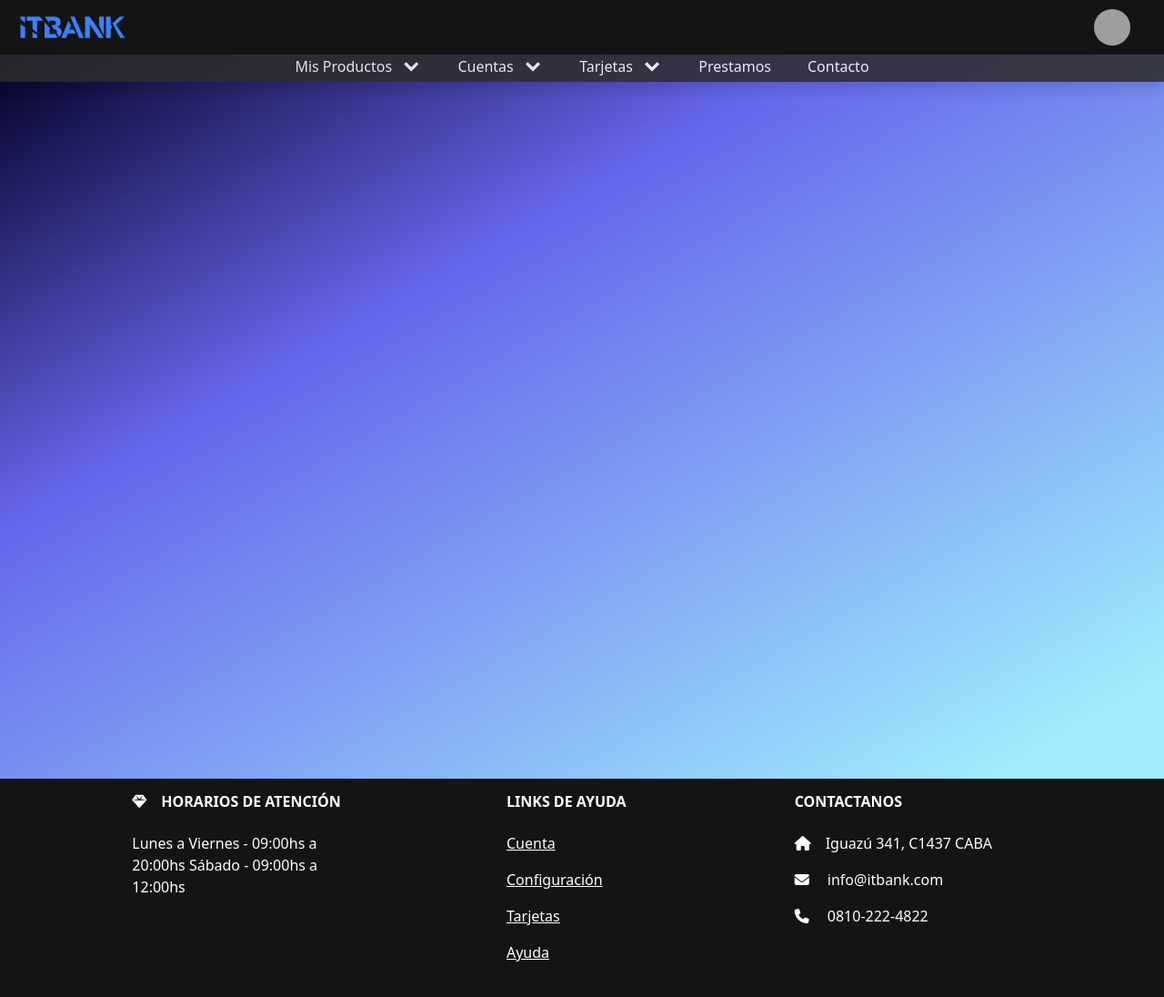
After one commit to GRUPO3-ITBANK/Sprint7, a Django app: page /prestamos/ in a window 1280 px wide. The commit adds this page. Shown: the top 1096 px of the page at 91% size. Run offline with Django 4.2, Linux system fonts and the light colour scheme; a user stored in the database is signed in; some libraries are stand-ins or nearby versions; grey boxes are pictures that could not be loaded.

Commit message:
pagina de prestamos

```diff
--- a/homebanking/ITBA/templates/ITBA/base-nav.html
+++ b/homebanking/ITBA/templates/ITBA/base-nav.html
@@ -71,7 +71,7 @@
                 <li><a href="#">Sub item4</a></li>
             </ul>
         </li>
-        <li><a href="#">Prestamos</a></li>
+        <li><a href="{% url 'prestamos' %}">Prestamos</a></li>
         <li><a href="#">Contacto</a></li>
     </ul>
 </nav>
--- /dev/null
+++ b/homebanking/Prestamos/templates/Prestamos/prestamos.html
@@ -0,0 +1,11 @@
+{% extends 'ITBA/base-nav.html' %}
+<!-- Contenido estatico -->
+{% load static %}
+<!-- Agrego titulo -->
+{% block title %}Prestamos{% endblock %}
+<!-- Agrego contenido -->
+{% block content %}
+<section class="vh-100" style="background: var(--gradient);">
+
+</section>
+{% endblock %}
--- a/homebanking/Prestamos/views.py
+++ b/homebanking/Prestamos/views.py
@@ -1,3 +1,9 @@
 from django.shortcuts import render
 
 # Create your views here.
+
+def prestamos(request):
+    if not (request.user.is_authenticated):
+        return render(request, 'ITBA/index.html')
+
+    return render(request, 'Prestamos/prestamos.html')
--- a/homebanking/homebanking/urls.py
+++ b/homebanking/homebanking/urls.py
@@ -15,8 +15,8 @@ Including another URLconf
 """
 from django.contrib import admin
 from django.urls import path, include
-import registration, ITBA, Clientes
-from Clientes import views
+import registration, ITBA,  Prestamos
+from Prestamos import views
 from ITBA import views
 from registration import views
 
@@ -27,5 +27,6 @@ urlpatterns = [
     path('admin/', admin.site.urls),
     path('logout-session/', registration.views.logout, name='logout-session'),
     path('accounts/',include('django.contrib.auth.urls')),
+    path('prestamos/', Prestamos.views.prestamos, name="prestamos"),
     # path('alta-clientes/', Clientes.views.alta_cliente, name="alta_cliente")
 ]
```
Also changed, not shown: homebanking/db.sqlite3.
